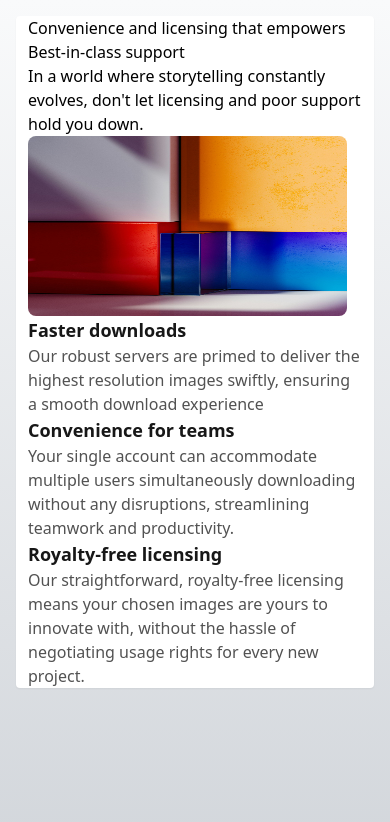
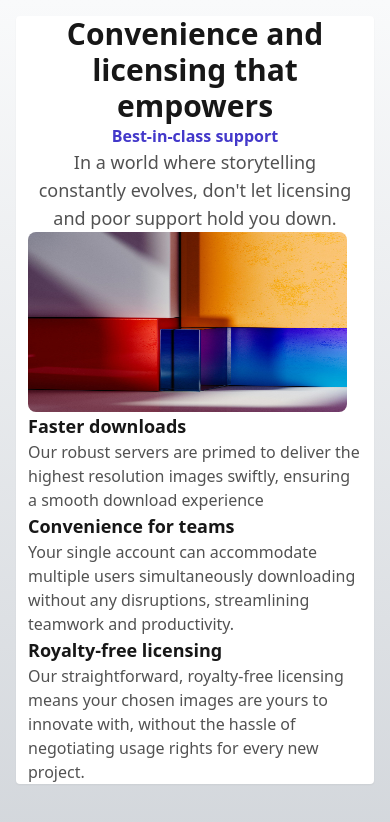
Before and after one commit to CodyJPerry/features-section-side-image, a Next.js app: page / in a window 390 px wide. Shown: the top 822 px of the page. Built offline with nearby package versions, Linux system fonts and the light colour scheme.

Commit message:
Add the rest of the test styling for mobile

```diff
--- a/app/page.tsx
+++ b/app/page.tsx
@@ -5,13 +5,13 @@ export default function Home() {
     <main class='m-4'>
       <section className="grid grid-cols-1 grow bg-white rounded shadow-sm px-3">
         <div>
-          <h1>Convenience and licensing that empowers</h1>
-        <p>Best-in-class support</p>
-        <p>In a world where storytelling constantly evolves, don&apos;t let licensing and poor support hold you down.</p>
-        <figure className="relative">
-          <Image className="w-[319px] h-[180px] rounded-lg" src='/featured-left.jpg' alt='Abstract features image' width={319} height={180} priority />
-          <figcaption className="sr-only">Abstracted features section image</figcaption>
-        </figure>
+          <h1 className="text-3xl font-semibold text-center text-neutral-900">Convenience and licensing that empowers</h1>
+          <p className="text-base font-semibold text-center text-indigo-700">Best-in-class support</p>
+          <p className="text-lg font-normal text-neutral-600 text-center">In a world where storytelling constantly evolves, don&apos;t let licensing and poor support hold you down.</p>
+          <figure className="relative">
+            <Image className="w-[319px] h-[180px] rounded-lg" src='/featured-left.jpg' alt='Abstract features image' width={319} height={180} priority />
+            <figcaption className="sr-only">Abstracted features section image</figcaption>
+          </figure>
         </div>
         <div>
           <ul>
```
